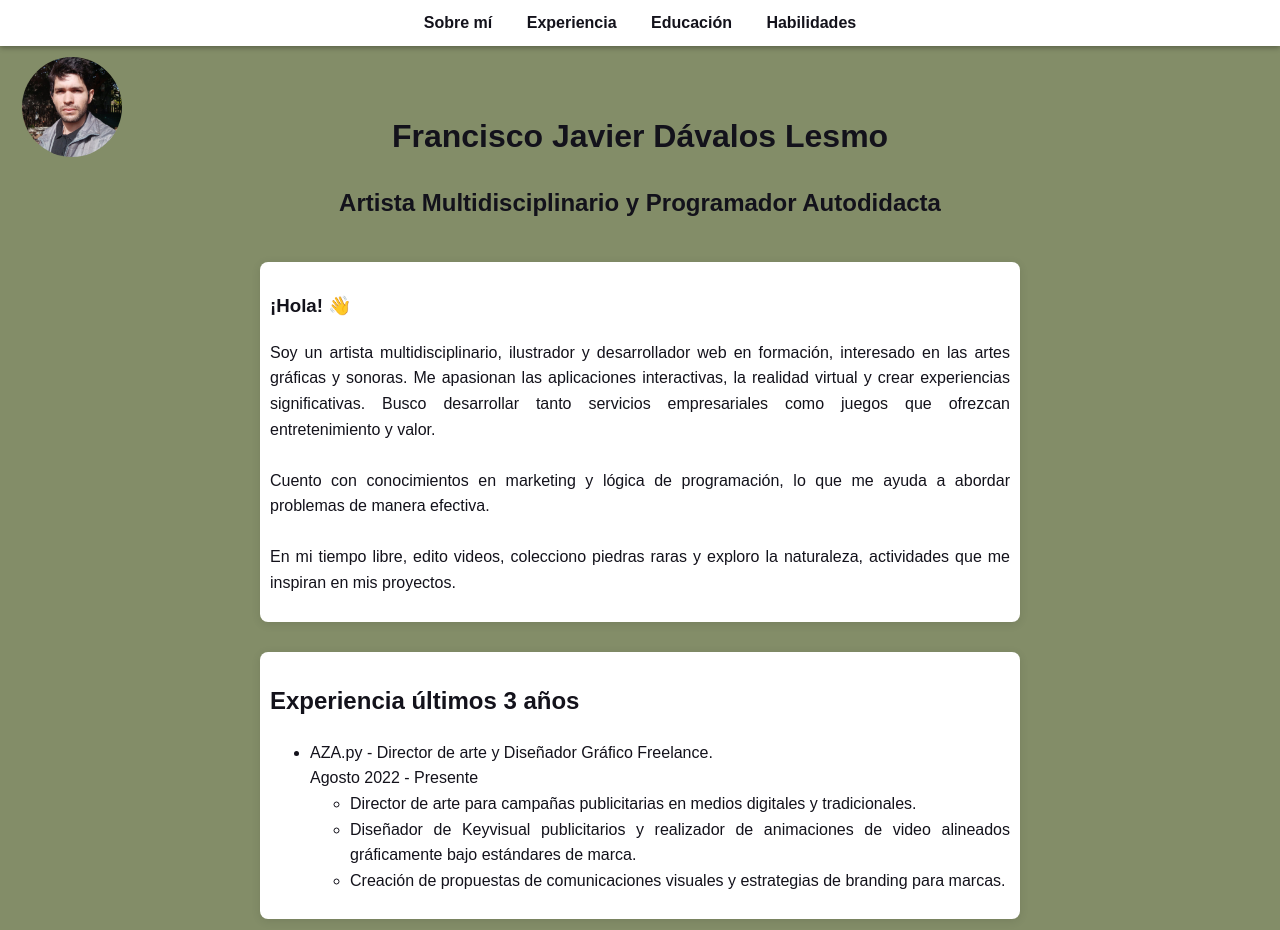
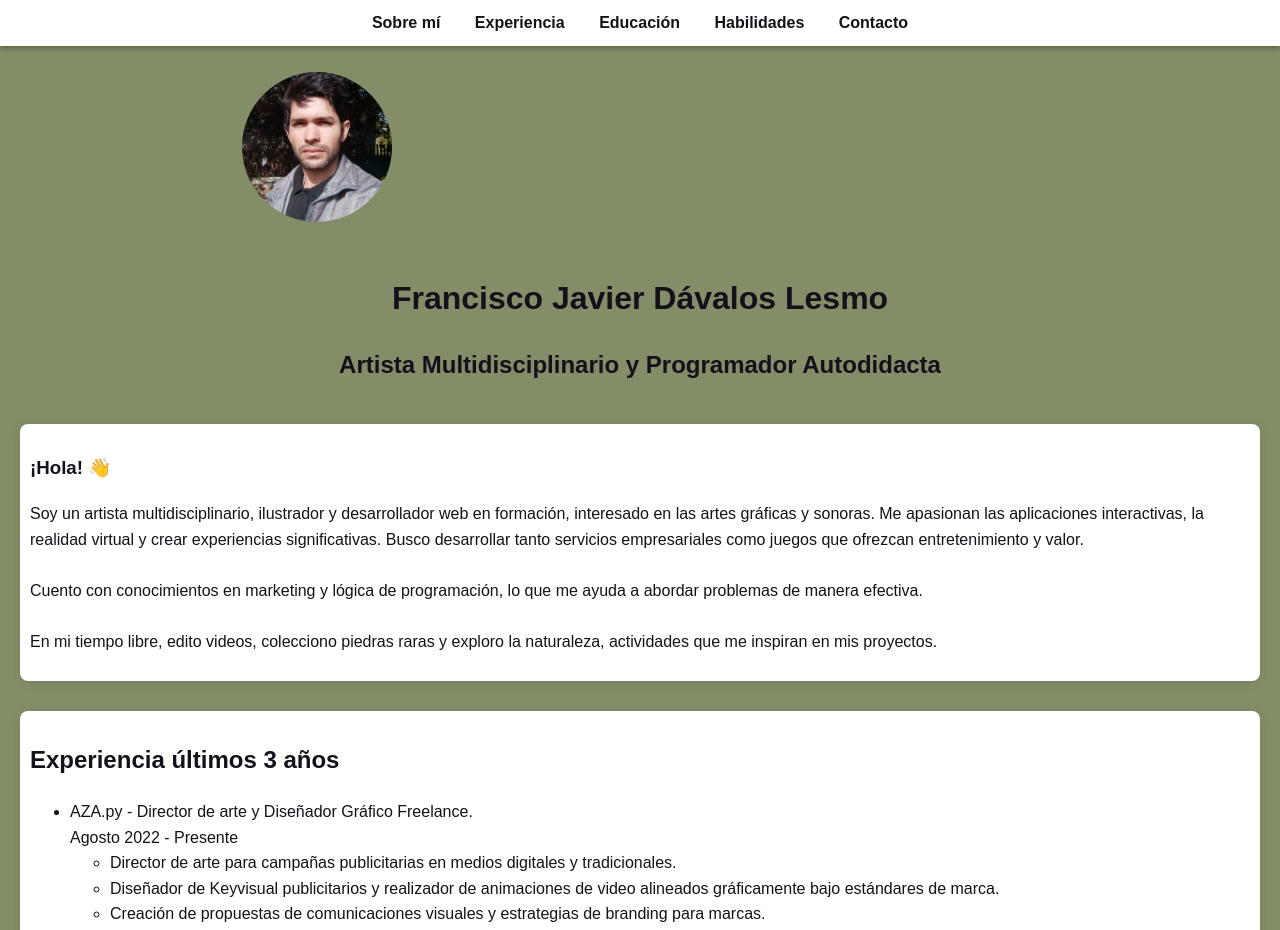
Before and after one commit to franciscoJ4vier/semana2_curriculum_vitae_html_css, a plain HTML site: page index.html in a window 1280 px wide. Shown: the top 930 px of the page. Drawn offline with Linux system fonts and the light colour scheme.

Commit message:
Update index.html

```diff
--- a/index.html
+++ b/index.html
@@ -10,14 +10,15 @@
 <body>
     <a id="top"></a>
     <div class="container">
-        <img src="img/perfil.jpg" alt="Perfil" class="fixed-image">
-
+        <img id="foto" src="img/perfil.jpg" alt="Perfil">
+    </div>
         <header>
             <nav>
                 <a href="#intro">Sobre mí</a>
                 <a href="#expe">Experiencia</a>
                 <a href="#edu">Educación</a>
                 <a href="#habi">Habilidades</a>
+                <a href="#con">Contacto</a>
             </nav>
             <h1>Francisco Javier Dávalos Lesmo</h1>
             <h2>Artista Multidisciplinario y Programador Autodidacta</h2>
@@ -84,6 +85,7 @@
         </main>
 
         <div class="contact">
+            <h2>Contacto</h2>
             <a href="https://www.linkedin.com/in/francisco-d-l-7b3b02325" target="_blank">Mi perfil de LinkedIn</a><br />
             <a href="mailto:franrap2018@gmail.com">franrap2018@gmail.com</a>
         </div>
```
